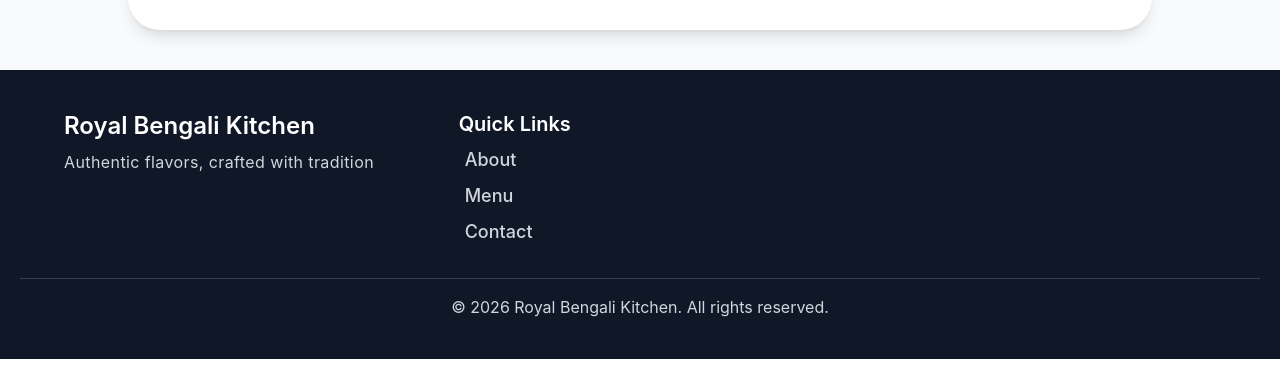
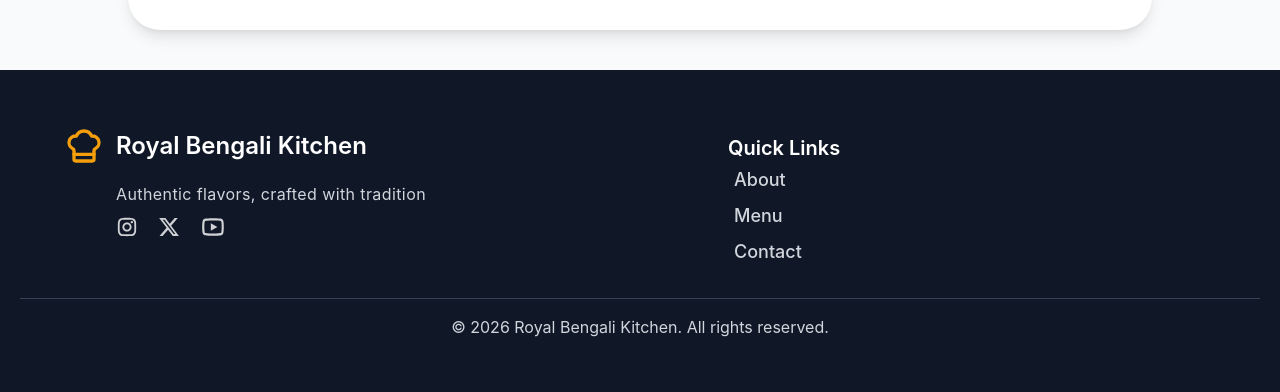
Before and after one commit to AgnibhaDebnath/restaurant-website, a React (Vite) app: page / in a window 1280 px wide. Shown: the part 3308-3700 px from the top of the page. Before the commit the page ends 3667 px from the top, so only its background shows below. Built offline with nearby package versions, Linux system fonts and the light colour scheme.

Commit message:
style: add logo and social media icons to footer

```diff
--- a/src/Components/Footer.jsx
+++ b/src/Components/Footer.jsx
@@ -1,3 +1,7 @@
+import { LuChefHat } from "react-icons/lu";
+import { RiInstagramLine } from "react-icons/ri";
+import { FaXTwitter } from "react-icons/fa6";
+import { RiYoutubeLine } from "react-icons/ri";
 const Footer = () => {
     const handleScroll = (id) => {
         document.getElementById(id).scrollIntoView({
@@ -5,21 +9,32 @@
         });
     };
     return (
-        <footer className="bg-gray-900 text-gray-300 py-10 px-5 font-[inter]">
-            <div className="max-w-6xl mx-auto grid md:grid-cols-3 gap-8">
-                <div className="">
-                    <h2 className="text-2xl font-semibold text-white">
-                        Royal Bengali Kitchen
-                    </h2>
-                    <p className="mt-2 text-base tracking-wide">
+        <footer className="bg-gray-900 text-gray-300 py-14 px-3 min-[400px]:px-5 font-[inter]">
+            <div className="max-w-6xl mx-auto grid md:grid-cols-2 gap-20">
+                <div className="flex flex-col gap-2">
+                    <div className="flex items-center gap-3">
+                        < LuChefHat size={40} className="text-[#f59e0b]" />
+                        <h2 className="text-2xl font-semibold text-white">
+                            Royal Bengali Kitchen
+                        </h2>
+                    </div>
+
+                    <p className="mt-2 text-base tracking-wide pl-13">
                         Authentic flavors, crafted with tradition
                     </p>
+                    <div className="flex gap-5 pl-13 items-center text-white/80">
+                        <RiInstagramLine size={22} className="cursor-pointer hover:text-orange-400 transition-all duration-300" />
+                        <FaXTwitter size={22} className="cursor-pointer hover:text-orange-400" />
+                        <RiYoutubeLine size={26} className="cursor-pointer hover:text-orange-400" />
+                    </div>
                 </div>
 
 
-                <div>
-                    <h2 className="text-white font-semibold mb-2 text-xl">Quick Links</h2>
-                    <ul className="space-y-2 text-lg ml-1.5">
+                <div className="pl-12">
+
+                    <h2 className="text-white font-semibold text-xl mt-2">Quick Links</h2>
+
+                    <ul className="space-y-2 text-lg ml-1.5 mt-1">
                         <li><button aria-label="Go to About section" onClick={() => handleScroll("about")} className="cursor-pointer hover:text-[#f59e0b] font-medium active:scale-95 active:text-[#f59e0b] transition duration-300">About</button></li>
                         <li><button aria-label="Go to Menu section" onClick={() => handleScroll("menu")} className="cursor-pointer hover:text-[#f59e0b] font-medium active:scale-95 active:text-[#f59e0b] transition duration-300">Menu</button></li>
                         <li><button aria-label="Go to Contact section" onClick={() => handleScroll("contact")} className="cursor-pointer hover:text-[#f59e0b] font-medium active:scale-95 active:text-[#f59e0b] transition duration-300">Contact</button></li>
@@ -28,8 +43,8 @@
 
             </div>
 
-            <div className="text-center text-[.9rem] min-[385px]:text-base mt-8 border-t border-gray-700 pt-4">
-                © 2026 Royal Bengali Kitchen. All rights reserved.
+            <div className="flex items-center justify-center text-[.9rem] min-[385px]:text-base mt-8 border-t border-gray-700 pt-4">
+                <h3>© {new Date().getFullYear()} Royal Bengali Kitchen. All rights reserved.</h3>
             </div>
         </footer>
     )
```
